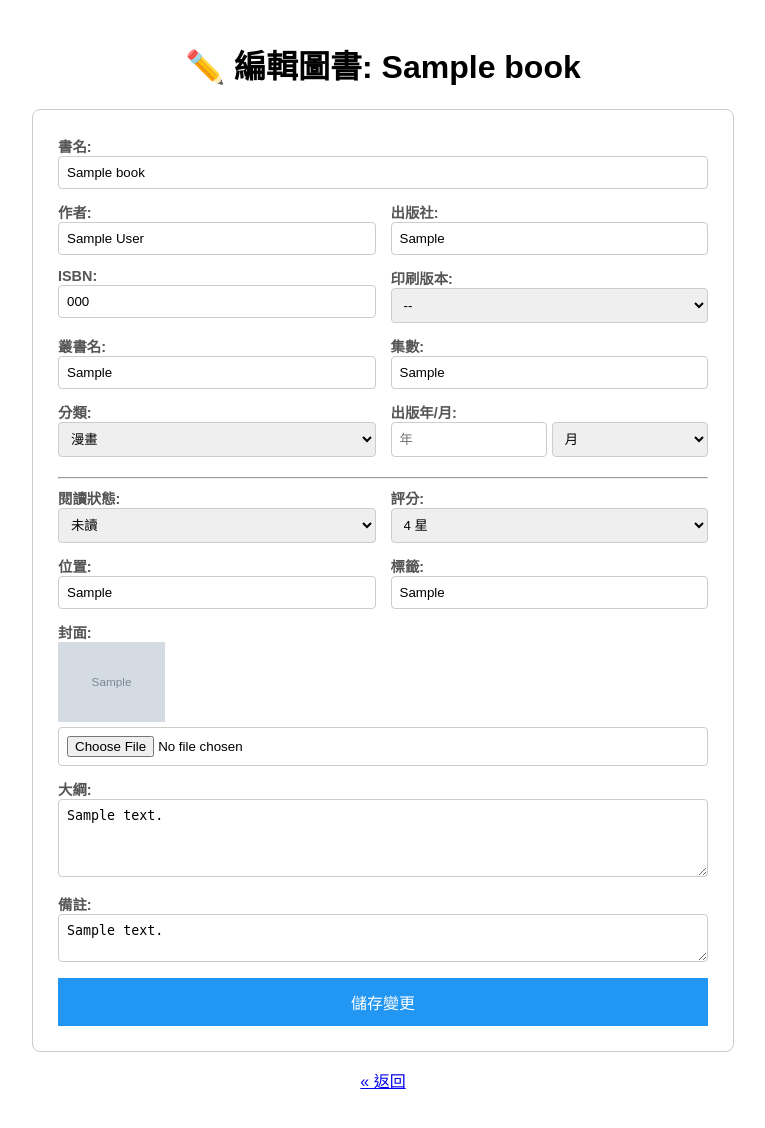
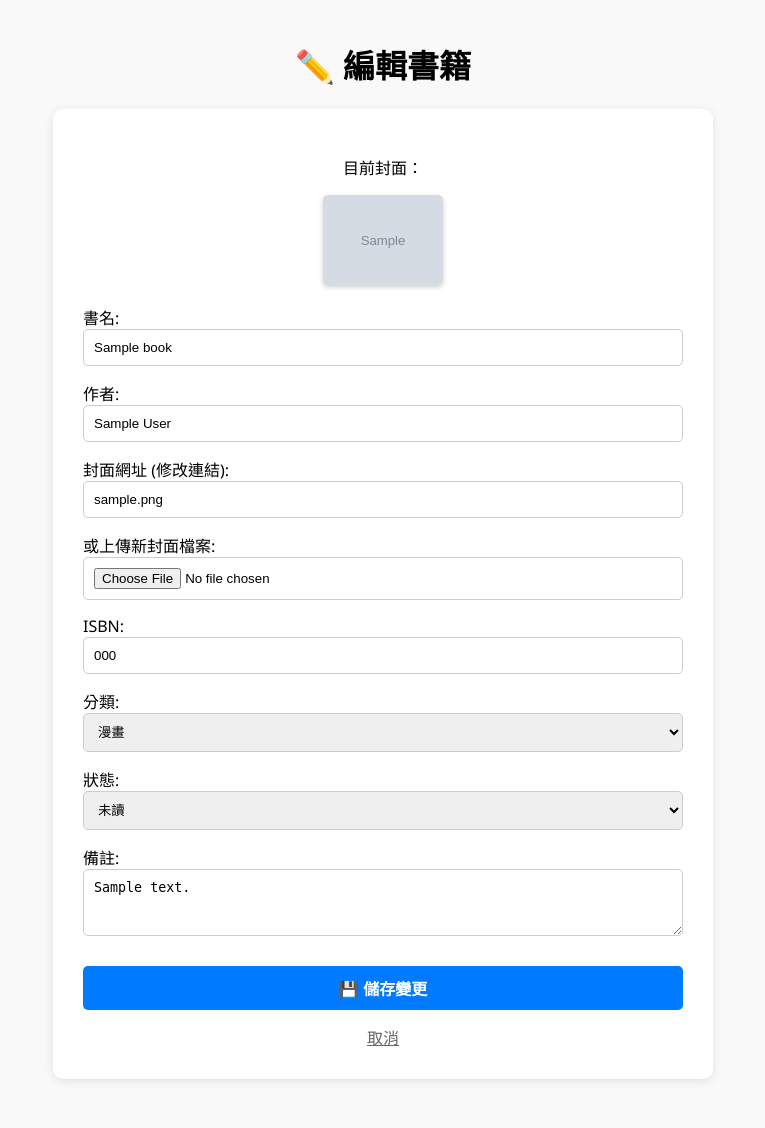
Before and after one commit to bobobill7878-create/library_system, a Flask app: page /edit/1 in a window 1280 px wide. Shown: the whole page, without its empty margins (257-1022 px from the left). After the commit the page ends 1081 px from the top, so only its background shows below. Run offline with Flask 3, Linux system fonts and the light colour scheme; tables that the repository leaves empty hold one stand-in row (values such as "Sample post"); grey boxes marked "Sample" are stand-in pictures.

Commit message:
Update edit_book.html

```diff
--- a/templates/edit_book.html
+++ b/templates/edit_book.html
@@ -2,101 +2,64 @@
 <html lang="zh-TW">
 <head>
     <meta charset="UTF-8">
-    <title>編輯圖書</title>
+    <meta name="viewport" content="width=device-width, initial-scale=1.0">
+    <title>編輯書籍</title>
     <style>
-        body { font-family: Arial, sans-serif; margin: 20px; display: flex; flex-direction: column; align-items: center; }
-        form { max-width: 650px; width: 100%; padding: 25px; border: 1px solid #ccc; border-radius: 8px; }
-        input, select, textarea { width: 100%; padding: 8px; margin-bottom: 12px; border: 1px solid #ccc; border-radius: 4px; box-sizing: border-box; }
-        .row { display: flex; gap: 15px; } .row > div { flex: 1; }
-        label { font-weight: bold; font-size: 0.9em; color: #555; }
-        button { background-color: #2196F3; color: white; border: none; padding: 12px; cursor: pointer; font-size: 16px; width: 100%; }
-        button:hover { background-color: #0b7dda; }
+        body { font-family: 'Segoe UI', sans-serif; margin: 20px; background-color: #f9f9f9; display: flex; flex-direction: column; align-items: center;}
+        form { max-width: 600px; width: 100%; padding: 30px; background: white; border-radius: 10px; box-shadow: 0 2px 10px rgba(0,0,0,0.1); }
+        input, select, textarea { width: 100%; padding: 10px; margin-bottom: 15px; border: 1px solid #ccc; border-radius: 5px; box-sizing: border-box; }
+        .btn { padding: 10px 20px; border: none; border-radius: 5px; cursor: pointer; color: white; font-weight: bold; width: 100%; font-size: 16px; margin-top: 10px;}
+        .btn-save { background-color: #007bff; }
+        .current-cover { text-align: center; margin-bottom: 15px; }
+        .current-cover img { max-width: 120px; border-radius: 5px; box-shadow: 0 2px 5px rgba(0,0,0,0.2); }
     </style>
 </head>
 <body>
-    <h1>✏️ 編輯圖書: {{ book.title }}</h1>
+    <h1>✏️ 編輯書籍</h1>
 
-    <form method="POST" enctype="multipart/form-data">
-        <label>書名:</label><input type="text" name="title" value="{{ book.title }}" required>
+    <form method="POST" action="{{ url_for('edit_book', id=book.id) }}" enctype="multipart/form-data">
 
-        <div class="row">
-            <div><label>作者:</label><input type="text" name="author" value="{{ book.author }}" required></div>
-            <div><label>出版社:</label><input type="text" name="publisher" value="{{ book.publisher or '' }}"></div>
+        <div class="current-cover">
+            {% if book.cover_url %}
+            <p>目前封面：</p>
+            <img src="{{ book.cover_url }}">
+            {% endif %}
         </div>
 
-        <div class="row">
-            <div><label>ISBN:</label><input type="text" name="isbn" value="{{ book.isbn or '' }}"></div>
-            <div><label>印刷版本:</label>
-                <select name="print_version">
-                    <option value="">--</option>
-                    {% for v in ['首刷','豪華首刷','再版'] %}
-                    <option value="{{ v }}" {% if book.print_version == v %}selected{% endif %}>{{ v }}</option>
-                    {% endfor %}
-                </select>
-            </div>
-        </div>
+        <label>書名:</label>
+        <input type="text" name="title" value="{{ book.title }}" required>
 
-        <div class="row">
-            <div><label>叢書名:</label><input type="text" name="series" value="{{ book.series or '' }}"></div>
-            <div><label>集數:</label><input type="text" name="volume" value="{{ book.volume or '' }}"></div>
-        </div>
+        <label>作者:</label>
+        <input type="text" name="author" value="{{ book.author }}" required>
 
-        <div class="row">
-            <div><label>分類:</label>
+        <label>封面網址 (修改連結):</label>
+        <input type="text" name="cover_url" value="{{ book.cover_url or '' }}" placeholder="http://...">
+
+        <label>或上傳新封面檔案:</label>
+        <input type="file" name="cover_file" accept="image/*">
+
+        <label>ISBN:</label>
+        <input type="text" name="isbn" value="{{ book.isbn or '' }}">
+
+        <label>分類:</label>
         <select name="category">
-                    <option value="">--</option>
             {% for cat in categories %}
             <option value="{{ cat.id }}" {% if book.category_id == cat.id %}selected{% endif %}>{{ cat.name }}</option>
             {% endfor %}
         </select>
-            </div>
-            <div><label>出版年/月:</label>
-                <div style="display: flex; gap: 5px;">
-                    <input type="number" name="year" value="{{ book.year or '' }}" placeholder="年">
-                    <select name="month">
-                        <option value="">月</option>
-                        {% for m in range(1, 13) %}
-                        <option value="{{ m }}" {% if book.month == m %}selected{% endif %}>{{ m }}</option>
-                        {% endfor %}
-                    </select>
-                </div>
-            </div>
-        </div>
 
-        <hr>
-        <div class="row">
-            <div><label>閱讀狀態:</label>
+        <label>狀態:</label>
         <select name="status">
-                    {% for s in ['未讀','閱讀中','已讀完','棄坑'] %}
+            {% for s in ['未讀', '閱讀中', '已讀完', '棄坑'] %}
             <option value="{{ s }}" {% if book.status == s %}selected{% endif %}>{{ s }}</option>
             {% endfor %}
         </select>
-            </div>
-            <div><label>評分:</label>
-                <select name="rating">
-                    <option value="0" {% if book.rating == 0 %}selected{% endif %}>未評分</option>
-                    {% for r in range(5, 0, -1) %}
-                    <option value="{{ r }}" {% if book.rating == r %}selected{% endif %}>{{ r }} 星</option>
-                    {% endfor %}
-                </select>
-            </div>
-        </div>
 
-        <div class="row">
-            <div><label>位置:</label><input type="text" name="location" value="{{ book.location or '' }}"></div>
-            <div><label>標籤:</label><input type="text" name="tags" value="{{ book.tags or '' }}"></div>
-        </div>
+        <label>備註:</label>
+        <textarea name="notes" rows="3">{{ book.notes or '' }}</textarea>
 
-        <label>封面:</label>
-        <input type="hidden" name="cover_url" value="{{ book.cover_url or '' }}">
-        {% if book.cover_url %}<img src="{{ book.cover_url }}" style="height: 80px; display: block; margin-bottom: 5px;">{% endif %}
-        <input type="file" name="cover_file" accept="image/*">
-
-        <label>大綱:</label><textarea name="description" rows="4">{{ book.description or '' }}</textarea>
-        <label>備註:</label><textarea name="notes" rows="2">{{ book.notes or '' }}</textarea>
-
-        <button type="submit">儲存變更</button>
+        <button type="submit" class="btn btn-save">💾 儲存變更</button>
+        <a href="{{ url_for('index') }}" style="display:block; text-align:center; margin-top:15px; color:#666;">取消</a>
     </form>
-    <p><a href="{{ url_for('index') }}">« 返回</a></p>
 </body>
 </html>
```
Lines whose indentation alone changed are shown as unchanged.
